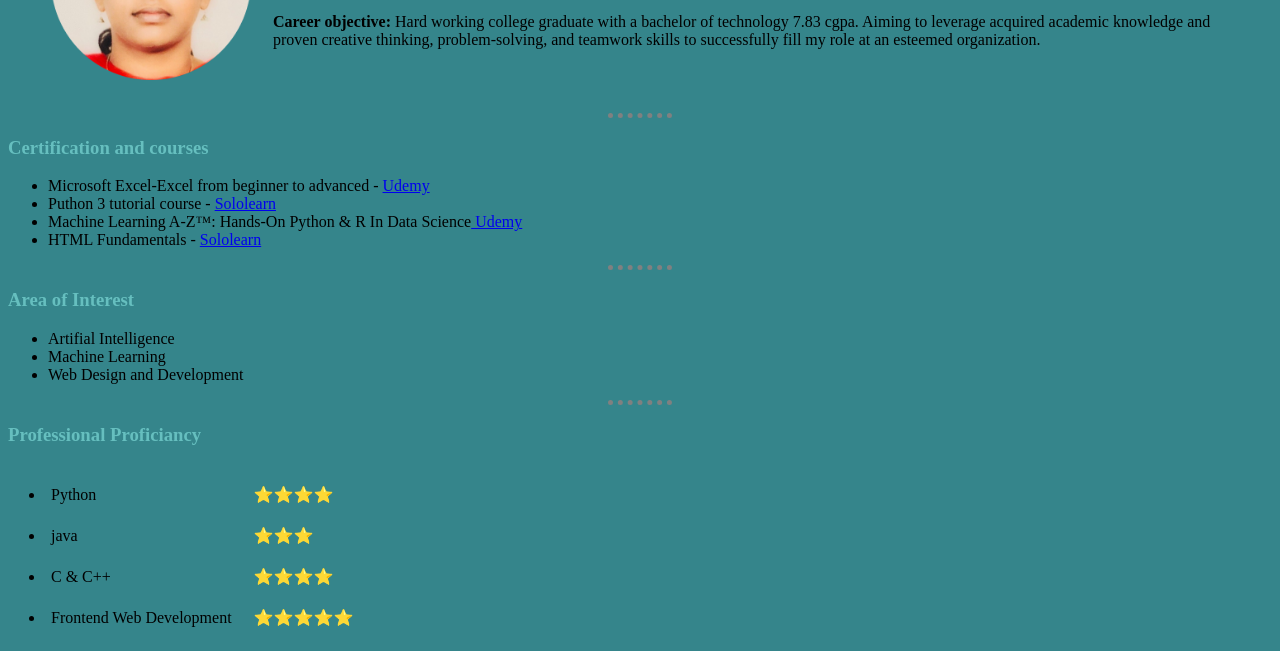
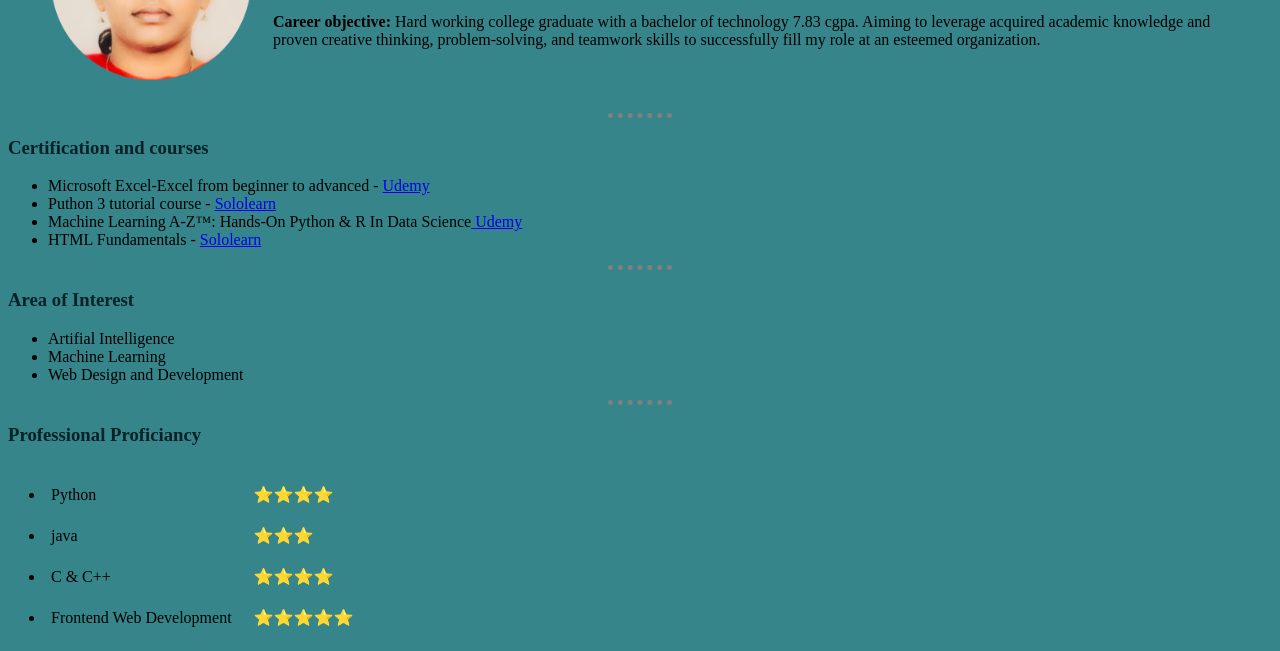
Before and after one commit to RaveenaKumaravel/cv, a plain HTML site: page index.html in a window 1280 px wide. Shown: the part 149-800 px from the top of the page. Drawn offline with Linux system fonts and the light colour scheme.

Commit message:
Update style.css

```diff
--- a/css/style.css
+++ b/css/style.css
@@ -13,5 +13,5 @@ h1 {
   color: #072227;
 }
 h3 {
-  color: #66bFBF;
+  color: #072227;
 }
```
